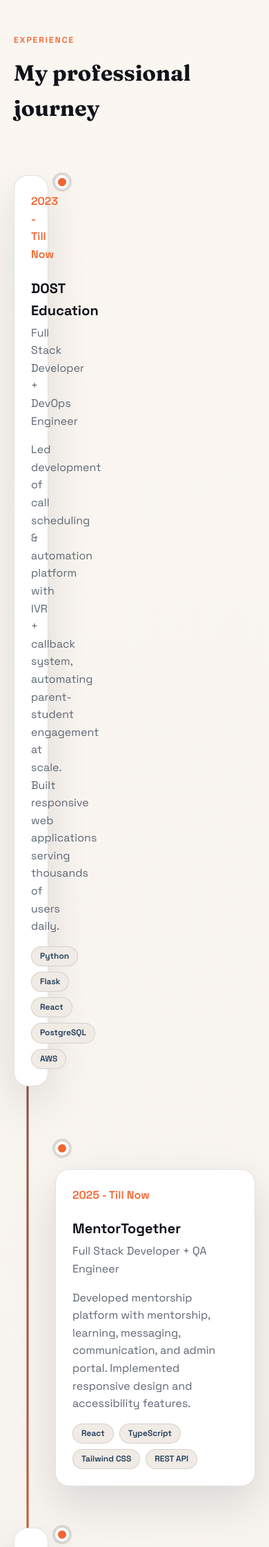
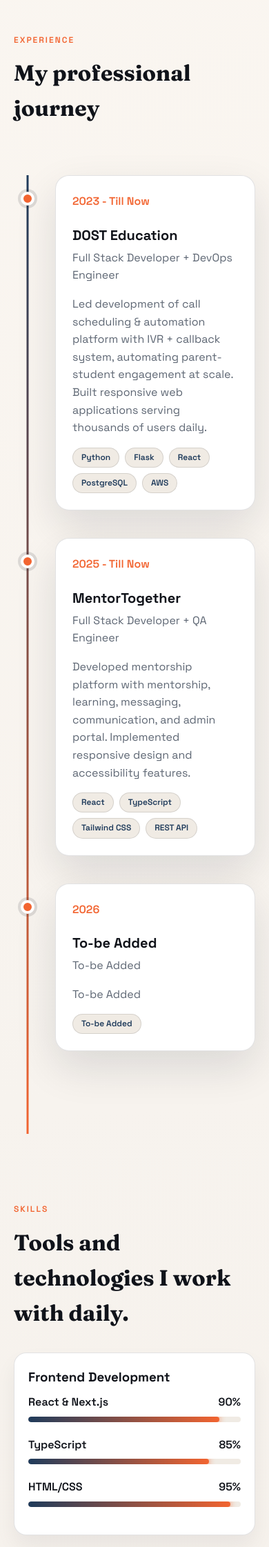
Before and after one commit to Sachinbisht27/Open-Portfolio-Blueprint, a Flask app: page / in a window 390 px wide. Shown: the part 2773-5016 px from the top of the page at 69% size. Run offline with Flask 3, Linux system fonts and the light colour scheme.

Commit message:
Corrected the project allignment issue in the mobile view

```diff
--- a/app/static/style.css
+++ b/app/static/style.css
@@ -1067,14 +1067,32 @@ html {
     .timeline-item {
         grid-template-columns: 40px 1fr;
         gap: 20px;
+        margin-bottom: 40px;
     }
 
-    .timeline-content:nth-child(3) {
-        grid-column: 2;
+    /* Hide empty spacer divs (divs that are not content or dot) */
+    .timeline-item>div:not(.timeline-content):not(.timeline-dot) {
+        display: none;
     }
 
+    /* Ensure content is always in the second column */
+    .timeline-content {
+        grid-column: 2;
+        grid-row: 1;
+        width: 100%;
+    }
+
+    /* Ensure dot is always in the first column and centered */
     .timeline-dot {
-        margin: 0;
+        margin: 0 auto;
+        grid-column: 1;
+        grid-row: 1;
+        align-self: center;
+        /* Center vertically relative to content if needed, though usually top aligned is better for timeline */
+        align-self: start;
+        /* Keep it at the top to match the date/title start */
+        margin-top: 24px;
+        /* Align with the content top padding/margin */
     }
 
     .dark-mode-toggle {
--- a/app/templates/contact.html
+++ b/app/templates/contact.html
@@ -16,7 +16,7 @@
     if (urlParams.get('success') === 'true') {
         const successBanner = document.createElement('div');
         successBanner.style.cssText = 'background: linear-gradient(135deg, #10b981, #059669); color: white; padding: 20px; text-align: center; border-radius: 12px; margin: 0 24px 20px; box-shadow: 0 4px 12px rgba(16, 185, 129, 0.3);';
-        successBanner.innerHTML = '<h3 style="margin: 0 0 8px; font-size: 20px;">✅ Message Sent Successfully!</h3><p style="margin: 0;">Thank you for reaching out! I\'ll get back to you within 24 hours.</p>';
+        successBanner.innerHTML = '<h3 style="margin: 0 0 8px; font-size: 20px;">Message Sent Successfully!</h3><p style="margin: 0;">Thank you for reaching out! I\'ll get back to you within 24 hours.</p>';
         document.querySelector('.section').insertAdjacentElement('beforebegin', successBanner);
 
         // Remove success parameter from URL after 5 seconds
```
